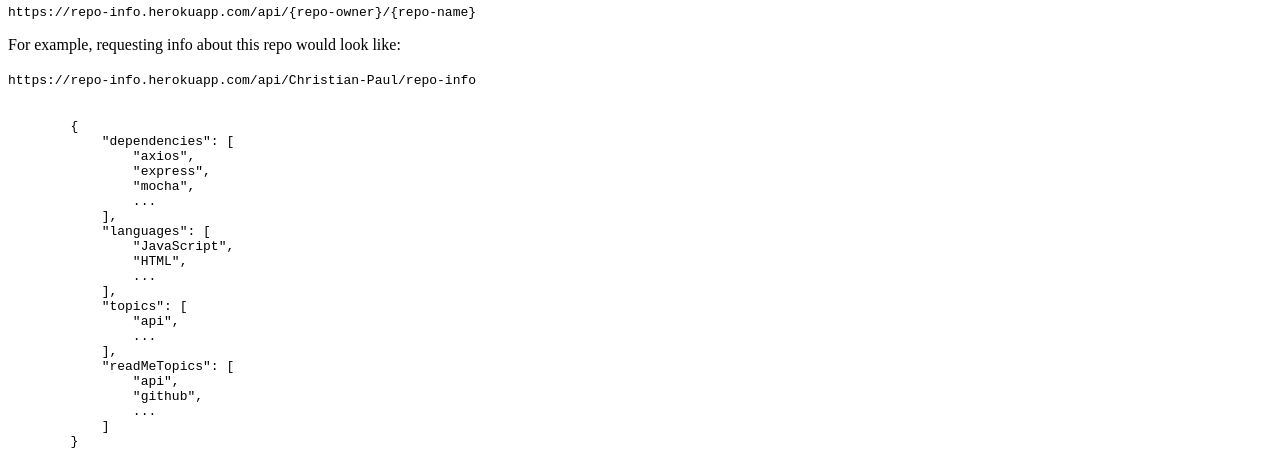
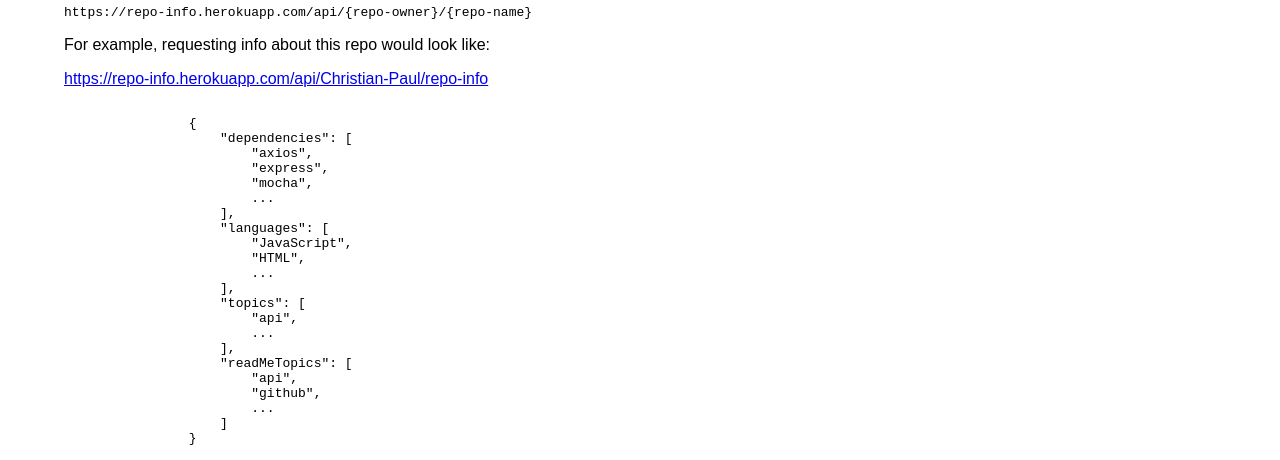
Before and after one commit to Christian-Paul/repo-info, a website: page public/index.html in a window 1280 px wide. Shown: the part 194-654 px from the top of the page. Drawn offline with Linux system fonts and the light colour scheme.

Commit message:
update index.html and add styles

```diff
--- /dev/null
+++ b/public/index.css
@@ -0,0 +1,10 @@
+html, body {
+	margin: 0;
+	padding: 0;
+}
+
+body {
+	font-family: Arial;
+	max-width: 90vw;
+	margin: 0 auto;
+}
--- a/public/index.html
+++ b/public/index.html
@@ -2,6 +2,7 @@
 <html>
 	<head>
 		<title>Repo-Info</title>
+		<link rel='stylesheet' href='./index.css'></link>
 	</head>
 	<body>
 		<h1>Purpose</h1>
@@ -9,7 +10,7 @@
 		<h1 id="usage">Usage</h1>
 		<p><code>https://repo-info.herokuapp.com/api/{repo-owner}/{repo-name}</code></p>
 		<p>For example, requesting info about this repo would look like:</p>
-	<p><code>https://repo-info.herokuapp.com/api/Christian-Paul/repo-info</code></p>
+		<a href='https://repo-info.herokuapp.com/api/Christian-Paul/repo-info' target='blank'>https://repo-info.herokuapp.com/api/Christian-Paul/repo-info</a>
 		<pre><code>
 		{
 		    &quot;dependencies&quot;: [
```
Lines whose indentation alone changed are shown as unchanged.
